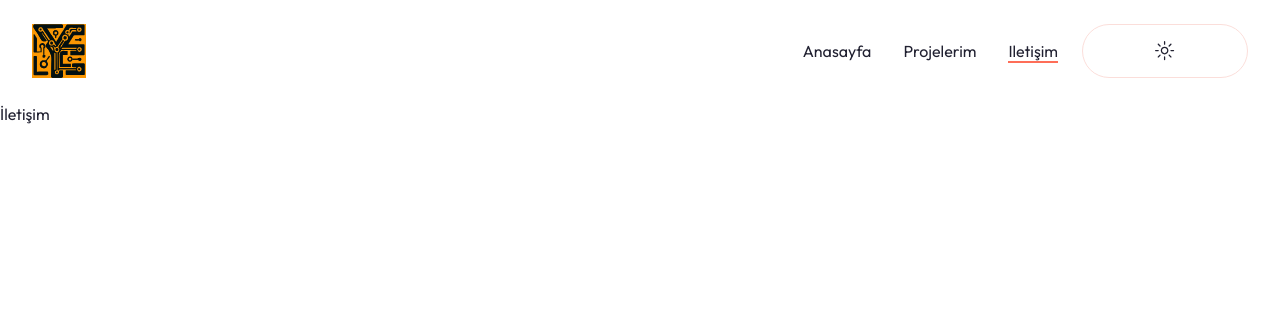
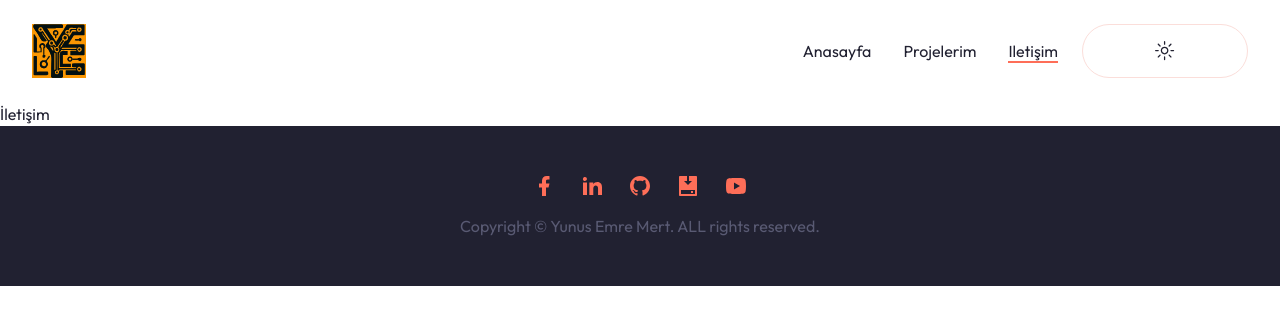
Before and after one commit to yunusmertofficial/my-portfolio, a Next.js app: page /contact in a window 1280 px wide. Shown: the top 324 px of the page. Built offline with nearby package versions, Linux system fonts and the light colour scheme.

Commit message:
Refactor template and add footer with social icons and copyright

```diff
--- a/src/app/template.tsx
+++ b/src/app/template.tsx
@@ -33,7 +33,6 @@
         style={{ transform: `translateY(${completion - 100}%)` }}
         className="fixed z-50 bg-primary w-1 top-0 right-0 h-full transition-all duration-700"
       ></span>
-      <div className="h-[4000px]"></div>
     </>
   );
 };
--- a/src/components/Footer.tsx
+++ b/src/components/Footer.tsx
@@ -1,5 +1,22 @@
+import Socials from "./Socials";
+
 const Footer = () => {
-  return <footer>Footer</footer>;
+  return (
+    <footer className="bg-secondary py-12">
+      <div className="container mx-auto">
+        <div className="flex flex-col items-center justify-between">
+          <Socials
+            containerStyles="flex gap-x-6 mx-auto xl:mx-0 mb-4"
+            iconStyles="text-primary text-[20px] dark:text-white/70 hover:text-white dark:hover:text-primary"
+          />
+          {/* copyright */}
+          <div className="text-muted-foreground">
+            Copyright &copy; Yunus Emre Mert. ALL rights reserved.
+          </div>
+        </div>
+      </div>
+    </footer>
+  );
 };
 
 export default Footer;
```
